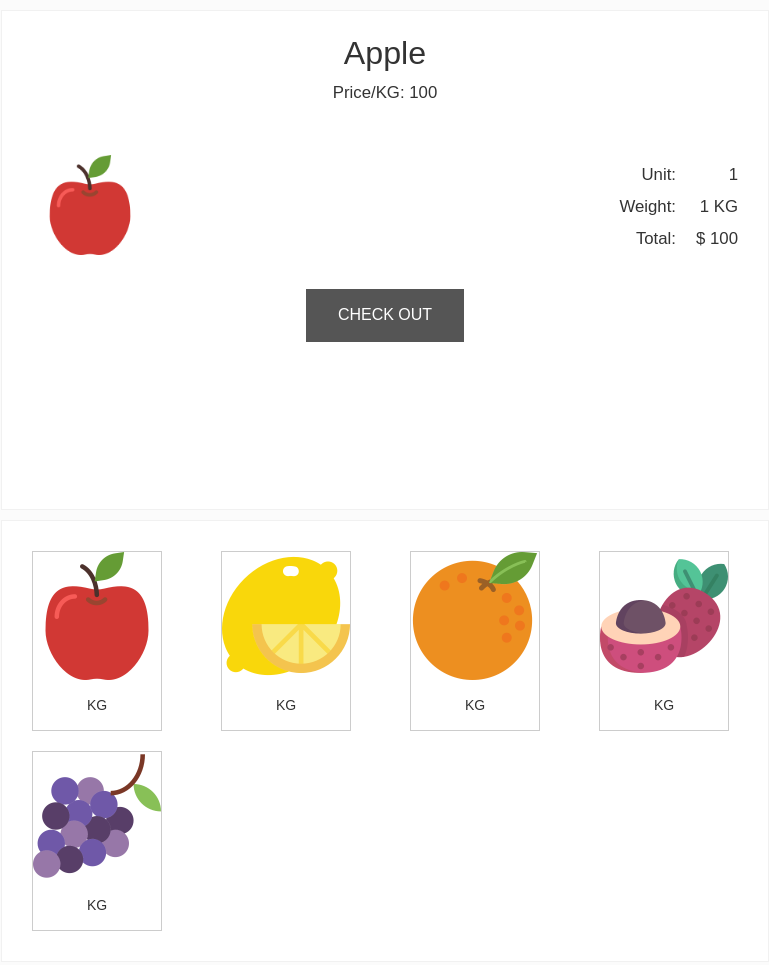
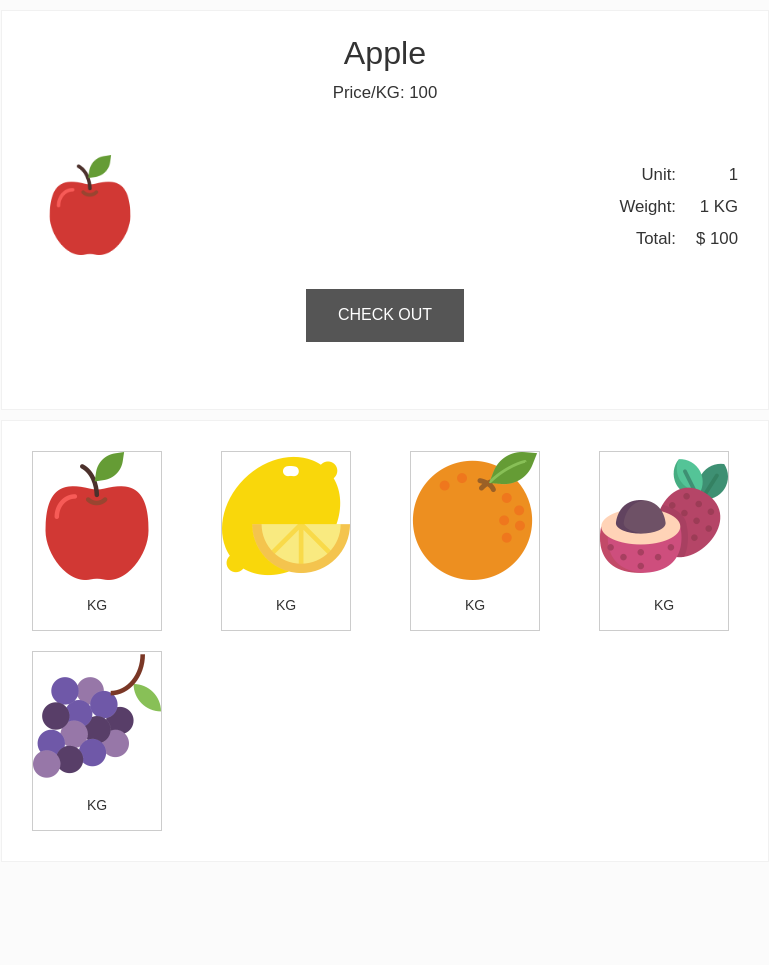
Before and after one commit to CPFAppbuilder/CPFAppbuilder.github.io, a plain HTML site: page Fruit/index.html in a window 1280 px wide. Shown: the whole page, without its empty margins (255-1024 px from the left). After the commit the page ends 872 px from the top, so only its background shows below. Drawn offline with Linux system fonts and the light colour scheme; no server answers.

Commit message:
Update index.html

```diff
--- a/Fruit/index.html
+++ b/Fruit/index.html
@@ -13,7 +13,7 @@
 </head>
 
 <body>
-  <div id="app" class="wrapper" style="height:500px">
+  <div id="app" class="wrapper" style="height:400px">
     <div class="fruit-title">
       <h2>Apple</h2>
       <p>Price/KG: 100</p>
```
